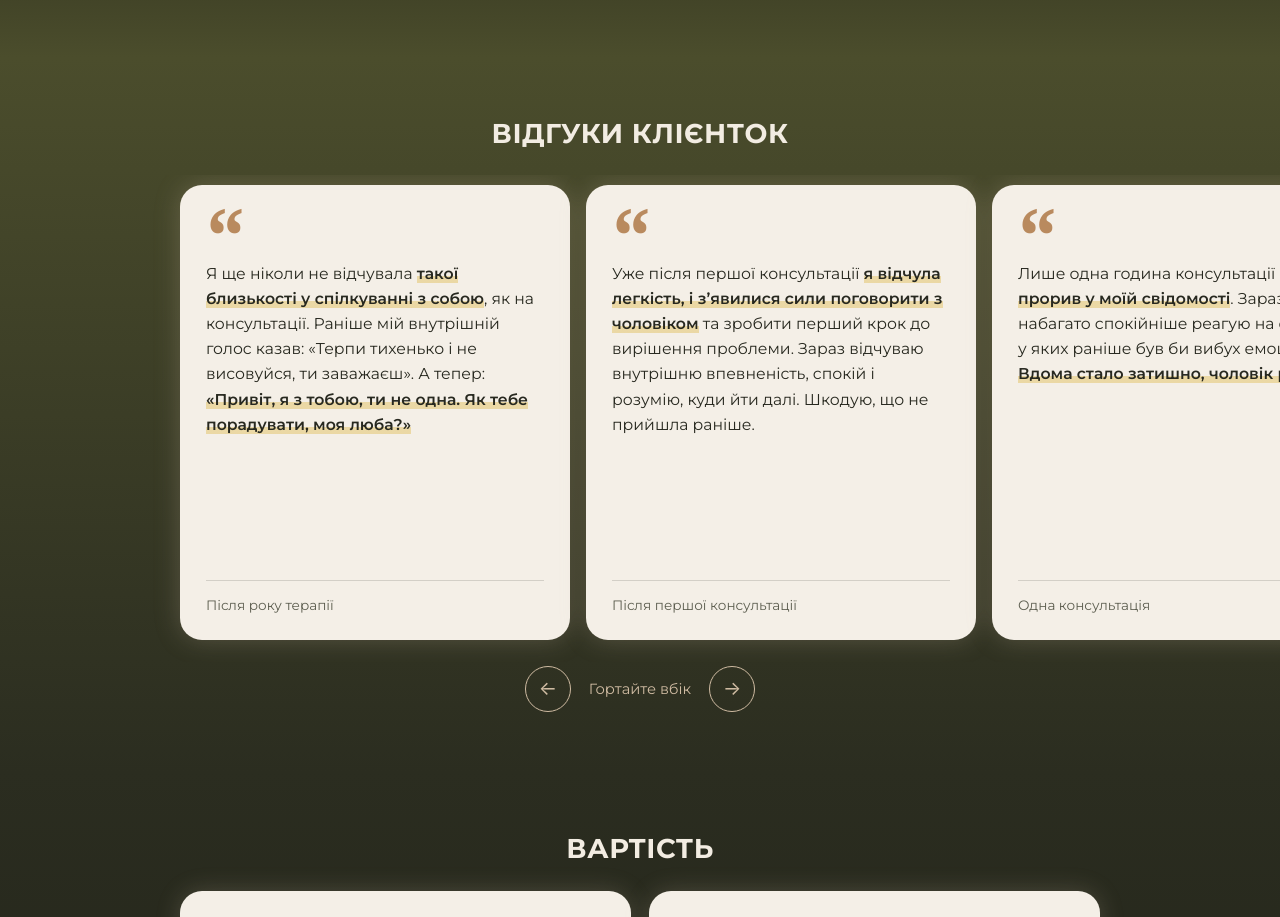
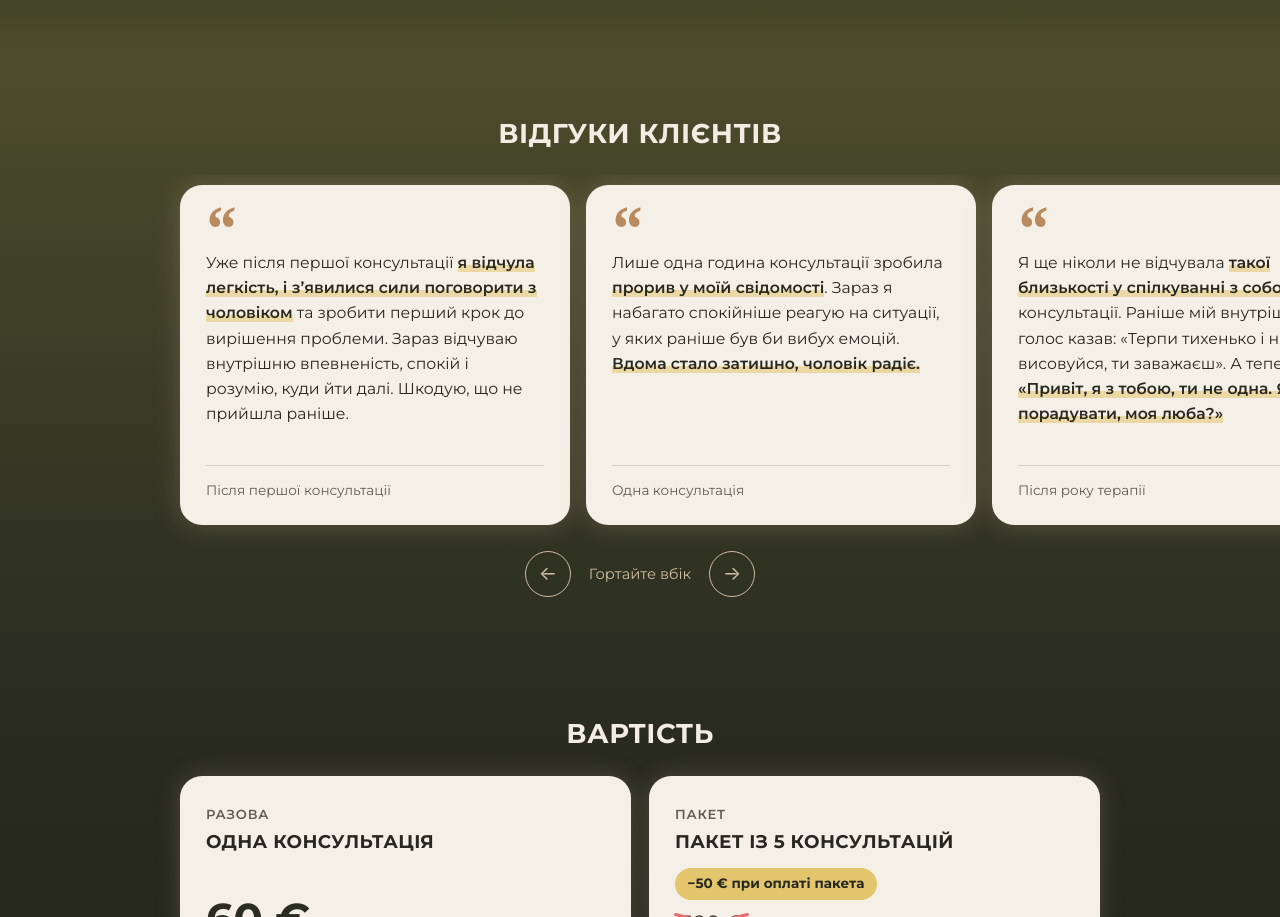
Before and after one commit to Lunaobitaema/nata, a plain HTML site: page konsultatsiia/index.html in a window 1280 px wide. Shown: the part 1334-2251 px from the top of the page. Drawn offline with Linux system fonts and the light colour scheme; no server answers.

Commit message:
Reviews: lower cards with inner scroll, expanded couple review, reorder, title
Co-Authored-By: Claude Opus 5.5 <noreply@anthropic.com>
Claude-Session: https://claude.ai/code/session_011imSYL2HBJDx8nj4H9qGR7

```diff
--- a/konsultatsiia/index.html
+++ b/konsultatsiia/index.html
@@ -89,12 +89,13 @@ a{color:inherit}
 .g3{background:linear-gradient(var(--mid),var(--base))}
 .reviews{overflow:hidden}
 .rail{display:flex;gap:16px;overflow-x:auto;scroll-snap-type:x mandatory;margin:0;padding:10px max(20px,calc((100% - 920px)/2)) 22px;list-style:none;scrollbar-width:thin;scrollbar-color:var(--sand) transparent}
-.rail li{flex:none;width:min(82vw,390px);scroll-snap-align:center;background:var(--cream);color:var(--ink);border-radius:22px;padding:22px 26px 24px;display:flex;flex-direction:column;box-shadow:0 0 26px rgba(207,187,162,.25)}
+.rail li{flex:none;height:340px;width:min(82vw,390px);scroll-snap-align:center;background:var(--cream);color:var(--ink);border-radius:22px;padding:22px 26px 24px;display:flex;flex-direction:column;box-shadow:0 0 26px rgba(207,187,162,.25)}
 .rail li.wide{width:min(86vw,600px)}
-.rail .q{font:700 5rem/.7 Georgia,"Times New Roman",serif;color:var(--clay);height:.55em;margin-bottom:10px}
-.rail blockquote{margin:0 0 18px;font-size:.98rem;line-height:1.6;color:var(--ink)}
+.rail .q{flex:none;font:700 4rem/.7 Georgia,"Times New Roman",serif;color:var(--clay);height:.55em;margin-bottom:8px}
+.rail blockquote{flex:1;min-height:0;overflow-y:auto;overscroll-behavior:contain;padding-right:8px;margin:0 -8px 14px 0;scrollbar-width:thin;scrollbar-color:var(--sand) transparent;font-size:.98rem;line-height:1.6;color:var(--ink)}
 .rail blockquote b{font-weight:600;background:linear-gradient(transparent 62%,rgba(227,197,110,.55) 0)}
-.rail .who{margin:auto 0 0;padding-top:14px;border-top:1px solid var(--line-l);font-size:.85rem;color:var(--ink-soft)}
+.rail blockquote.more{-webkit-mask-image:linear-gradient(#000 78%,transparent);mask-image:linear-gradient(#000 78%,transparent)}
+.rail .who{flex:none;margin:auto 0 0;padding-top:14px;border-top:1px solid var(--line-l);font-size:.85rem;color:var(--ink-soft)}
 .railnav{display:flex;justify-content:center;align-items:center;gap:18px;margin-top:4px;font-size:.92rem;color:var(--sand)}
 .railnav button{width:46px;height:46px;border-radius:50%;border:1.5px solid var(--sand);background:none;color:var(--sand);font:inherit;font-size:1.2rem;cursor:pointer;transition:background .2s,color .2s}
 .railnav button:hover{background:var(--sand);color:var(--ink)}
@@ -157,14 +158,14 @@ footer p{opacity:.7;margin:0}
 </section>
 
 <section class="band g3 reviews" id="vidguky">
-  <div class="wrap"><h2 class="center">Відгуки клієнток</h2></div>
-  <ul class="rail" id="rail" tabindex="0" aria-label="Відгуки клієнток">
-      <li><div class="q" aria-hidden="true">“</div><blockquote>Я ще ніколи не відчувала <b>такої близькості у спілкуванні з собою</b>, як на консультації. Раніше мій внутрішній голос казав: «Терпи тихенько і не висовуйся, ти заважаєш». А тепер: <b>«Привіт, я з тобою, ти не одна. Як тебе порадувати, моя люба?»</b></blockquote><p class="who">Після року терапії</p></li>
+  <div class="wrap"><h2 class="center">Відгуки клієнтів</h2></div>
+  <ul class="rail" id="rail" tabindex="0" aria-label="Відгуки клієнтів">
       <li><div class="q" aria-hidden="true">“</div><blockquote>Уже після першої консультації <b>я відчула легкість, і з’явилися сили поговорити з чоловіком</b> та зробити перший крок до вирішення проблеми. Зараз відчуваю внутрішню впевненість, спокій і розумію, куди йти далі. Шкодую, що не прийшла раніше.</blockquote><p class="who">Після першої консультації</p></li>
       <li><div class="q" aria-hidden="true">“</div><blockquote>Лише одна година консультації зробила <b>прорив у моїй свідомості</b>. Зараз я набагато спокійніше реагую на ситуації, у яких раніше був би вибух емоцій. <b>Вдома стало затишно, чоловік радіє.</b></blockquote><p class="who">Одна консультація</p></li>
+      <li><div class="q" aria-hidden="true">“</div><blockquote>Я ще ніколи не відчувала <b>такої близькості у спілкуванні з собою</b>, як на консультації. Раніше мій внутрішній голос казав: «Терпи тихенько і не висовуйся, ти заважаєш». А тепер: <b>«Привіт, я з тобою, ти не одна. Як тебе порадувати, моя люба?»</b></blockquote><p class="who">Після року терапії</p></li>
+      <li class="wide"><div class="q" aria-hidden="true">“</div><blockquote>Коли я почала роботу з Наталею, стосунки в парі не були моїм основним запитом: я хотіла покращити контакт із собою і менше себе критикувати. Я майже 7 років у стосунках і вважала себе щасливою, але зрозуміла, що <b>не завжди була відкритою і щирою з партнером</b> — боялася проявити слабкість і сказати про свої бажання. Те, що дратувало мене в його поведінці, насправді підсвічувало мої власні придушені бажання й емоції. Я навчилася краще розуміти себе і проявляти це назовні. <b>У стосунках стало менше критики, більше розуміння і близькості.</b> Я стала більше поважати його кордони й свободу, а він прийняв мене в різних проявах, чого я раніше боялася. <b>Ми вийшли на новий рівень близькості, і наші відносини стали ще міцнішими.</b></blockquote><p class="who">Клієнтка, 1,5 року терапії</p></li>
       <li><div class="q" aria-hidden="true">“</div><blockquote>Я довго мучилася сумнівами: чи правильно роблю, чи не шкодуватиму — аж до головного болю. Після консультації <b>утвердилася в думці, що рішення розійтися з чоловіком — правильне</b>, і вперше за довгий час три дні поспіль висипалася. <b>Мені стало так легко!</b> Повертається відчуття внутрішньої радості.</blockquote><p class="who">Одна консультація</p></li>
-      <li class="wide"><div class="q" aria-hidden="true">“</div><blockquote>Коли я почала роботу з Наталею, стосунки в парі не були моїм основним запитом: я хотіла покращити контакт із собою і менше себе критикувати. Я майже 7 років у стосунках і вважала себе щасливою, але зрозуміла, що <b>не завжди була відкритою і щирою з партнером</b> — боялася проявити слабкість і сказати про свої бажання. Те, що дратувало мене в його поведінці, насправді підсвічувало мої власні придушені бажання й емоції. Я навчилася краще розуміти себе і проявляти це назовні. <b>У стосунках стало менше критики, більше розуміння і близькості.</b> Я стала більше поважати його кордони й свободу, а він прийняв мене в різних проявах, чого я раніше боялася. <b>Ми вийшли на новий рівень близькості, і наші відносини стали ще міцнішими.</b></blockquote><p class="who">Клієнтка, 1,5 року терапії</p></li>
-      <li><div class="q" aria-hidden="true">“</div><blockquote>За 10 сесій ми не просто зрозуміли, у чому наша проблема, а <b>нарешті почули одне одного</b>. Останнім часом ми майже не могли поговорити без сварки — тепер побачили, які потреби й почуття стояли за конфліктами. <b>Зараз відчуваємо більше спокою, любові та радості від спілкування.</b></blockquote><p class="who">Пара, 10 сесій</p></li>
+      <li class="wide"><div class="q" aria-hidden="true">“</div><blockquote>Ми дуже вдячні вам за роботу, яку ми разом провели. За 10 сесій ми не просто зрозуміли, у чому наша проблема, а <b>нарешті почули одне одного</b>. Кілька років наші стосунки поступово погіршувалися, і останнім часом ми майже не могли поговорити без сварки. Завдяки нашій роботі ми побачили, які потреби й почуття стояли за цими конфліктами, і зрозуміли, що <b>у нас набагато більше спільного, ніж розбіжностей</b>. Навчившись чути одне одного, ми почали діяти по-іншому. За ці 10 тижнів наші стосунки значно покращилися: <b>зараз ми відчуваємо більше спокою, любові та радості від спілкування одне з одним.</b></blockquote><p class="who">Пара, 10 сесій</p></li>
   </ul>
   <div class="railnav"><button type="button" data-rail="-1" aria-label="Попередній відгук">←</button><span>Гортайте вбік</span><button type="button" data-rail="1" aria-label="Наступний відгук">→</button></div>
 </section>
@@ -212,7 +213,11 @@ footer p{opacity:.7;margin:0}
 <script>
 (() => { const rail = document.getElementById('rail');
   document.querySelectorAll('[data-rail]').forEach(b => b.addEventListener('click', () => {
-    rail.scrollBy({ left: (rail.querySelector('li').offsetWidth + 16) * +b.dataset.rail, behavior: 'smooth' }); })); })();
+    rail.scrollBy({ left: (rail.querySelector('li').offsetWidth + 16) * +b.dataset.rail, behavior: 'smooth' }); }));
+  /* довгі відгуки прокручуються всередині картки; знизу — згасання, поки не дочитано */
+  const fade = q => q.classList.toggle('more', q.scrollHeight - q.clientHeight - q.scrollTop > 4);
+  rail.querySelectorAll('blockquote').forEach(q => { fade(q); q.addEventListener('scroll', () => fade(q), { passive: true }); });
+  addEventListener('resize', () => rail.querySelectorAll('blockquote').forEach(fade)); })();
 </script>
 <script>
 (function () {
```
